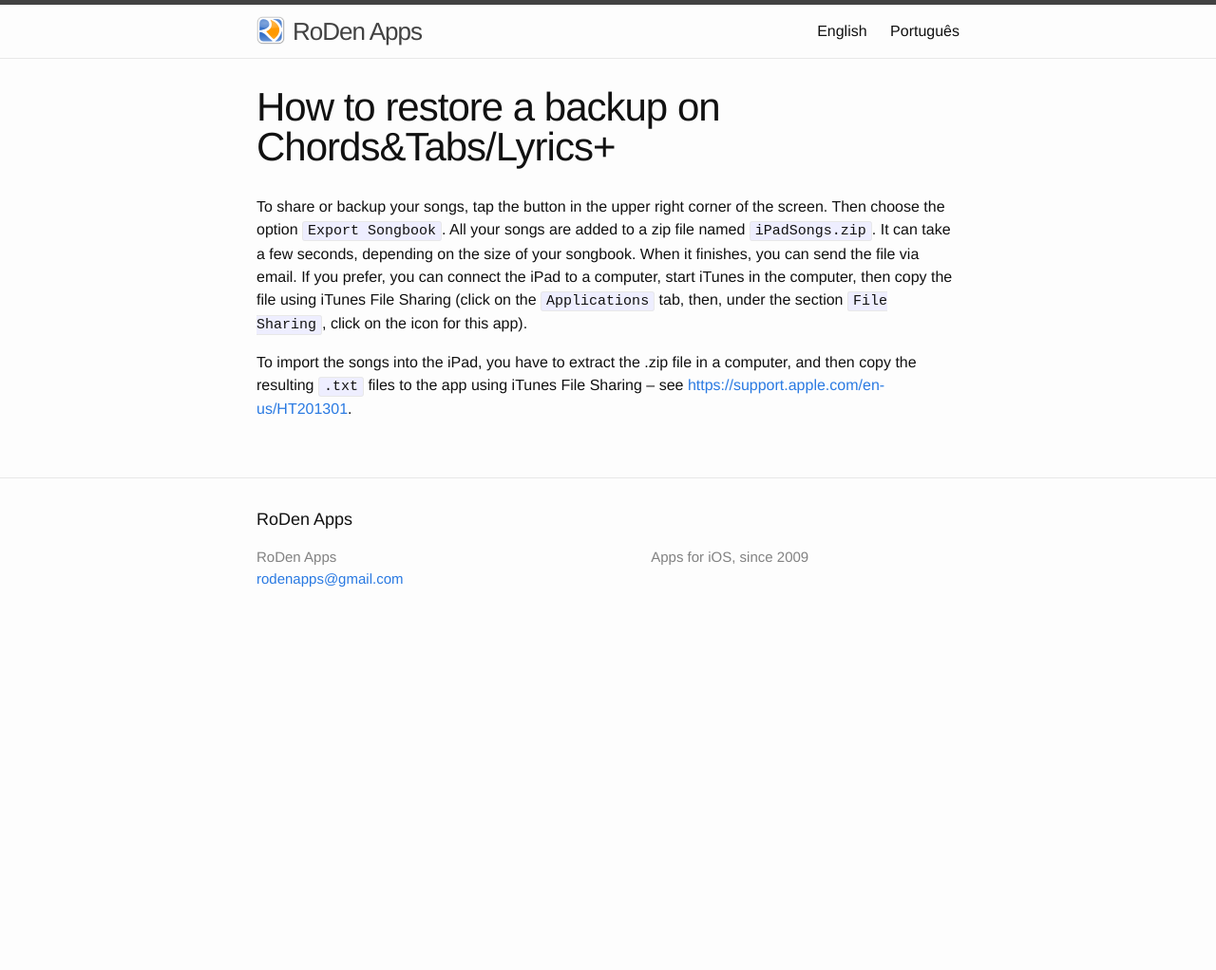
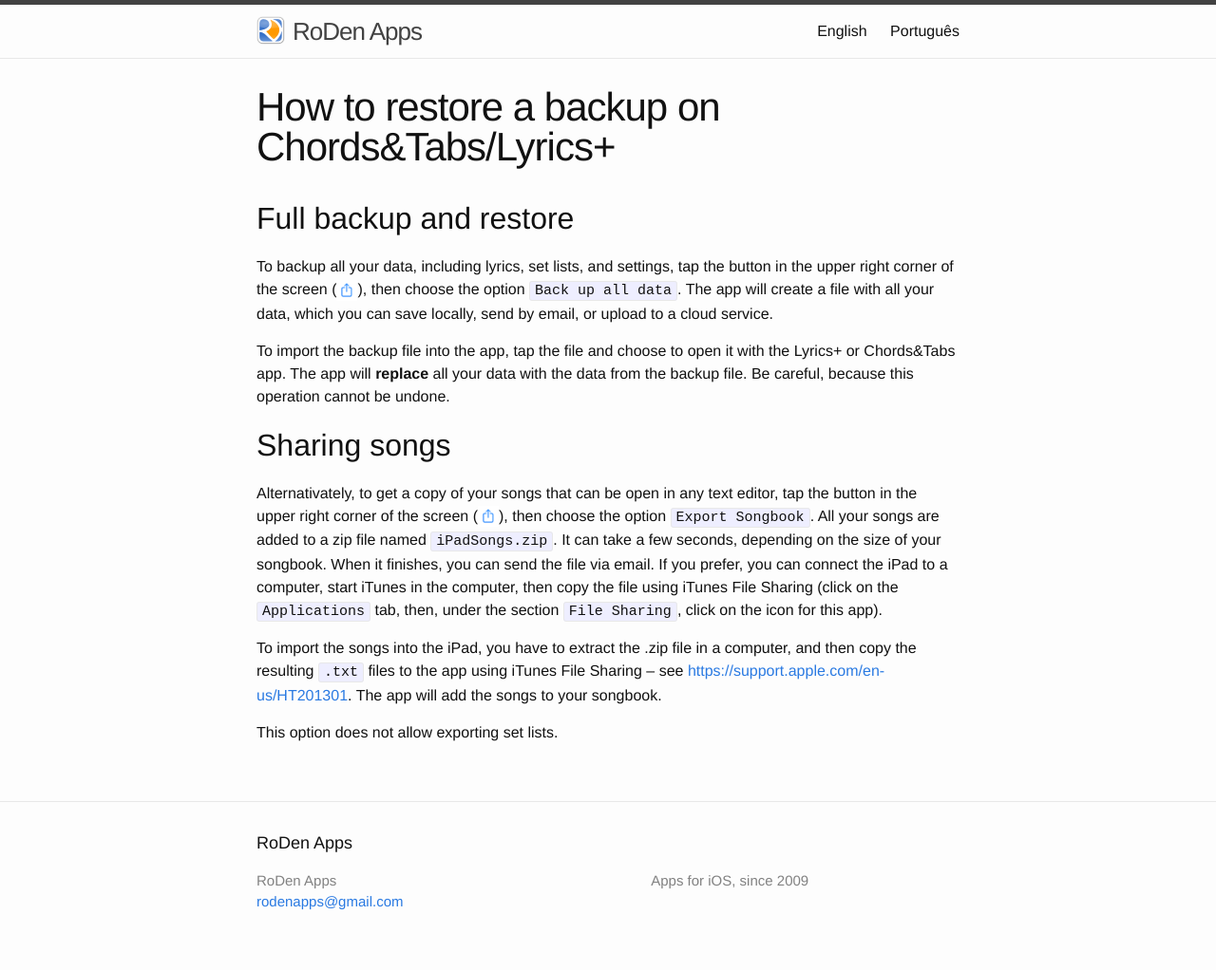
Before and after one commit to rodenapps/rodenapps.github.io, a Jekyll site: the page built from en/backup-cifra-en.md, in a window 1280 px wide. Shown: the whole page at 95% size. Built offline with Jekyll 4.4.1, drawn with Linux system fonts in a browser that asks for light colours; before the commit the page ends 900 px from its top, so only the background shows below that.

Commit message:
Update backup guide

```diff
--- a/en/backup-cifra-en.md
+++ b/en/backup-cifra-en.md
@@ -3,6 +3,16 @@ layout: page
 title: How to restore a backup on Chords&Tabs/Lyrics+
 ---
 
-To share or backup your songs, tap the button in the upper right corner of the screen. Then choose the option `Export Songbook`. All your songs are added to a zip file named `iPadSongs.zip`. It can take a few seconds, depending on the size of your songbook. When it finishes, you can send the file via email. If you prefer, you can connect the iPad to a computer, start iTunes in the computer, then copy the file using iTunes File Sharing (click on the `Applications` tab, then, under the section `File Sharing`, click on the icon for this app).
+## Full backup and restore
 
-To import the songs into the iPad, you have to extract the .zip file in a computer, and then copy the resulting `.txt` files to the app using iTunes File Sharing -- see <https://support.apple.com/en-us/HT201301>.
+To backup all your data, including lyrics, set lists, and settings, tap the button in the upper right corner of the screen (![share button](../images/share-button.png)), then choose the option `Back up all data`. The app will create a file with all your data, which you can save locally, send by email, or upload to a cloud service.
+
+To import the backup file into the app, tap the file and choose to open it with the Lyrics+ or Chords&Tabs app. The app will **replace** all your data with the data from the backup file. Be careful, because this operation cannot be undone.
+
+## Sharing songs
+
+Alternativately, to get a copy of your songs that can be open in any text editor, tap the button in the upper right corner of the screen (![share button](../images/share-button.png)), then choose the option `Export Songbook`. All your songs are added to a zip file named `iPadSongs.zip`. It can take a few seconds, depending on the size of your songbook. When it finishes, you can send the file via email. If you prefer, you can connect the iPad to a computer, start iTunes in the computer, then copy the file using iTunes File Sharing (click on the `Applications` tab, then, under the section `File Sharing`, click on the icon for this app).
+
+To import the songs into the iPad, you have to extract the .zip file in a computer, and then copy the resulting `.txt` files to the app using iTunes File Sharing -- see <https://support.apple.com/en-us/HT201301>. The app will add the songs to your songbook.
+
+This option does not allow exporting set lists.
```
Also changed, not shown: pt/backup-cifra-br.md (+11 -1 lines), images/share-button.png (added), 1 other file.
